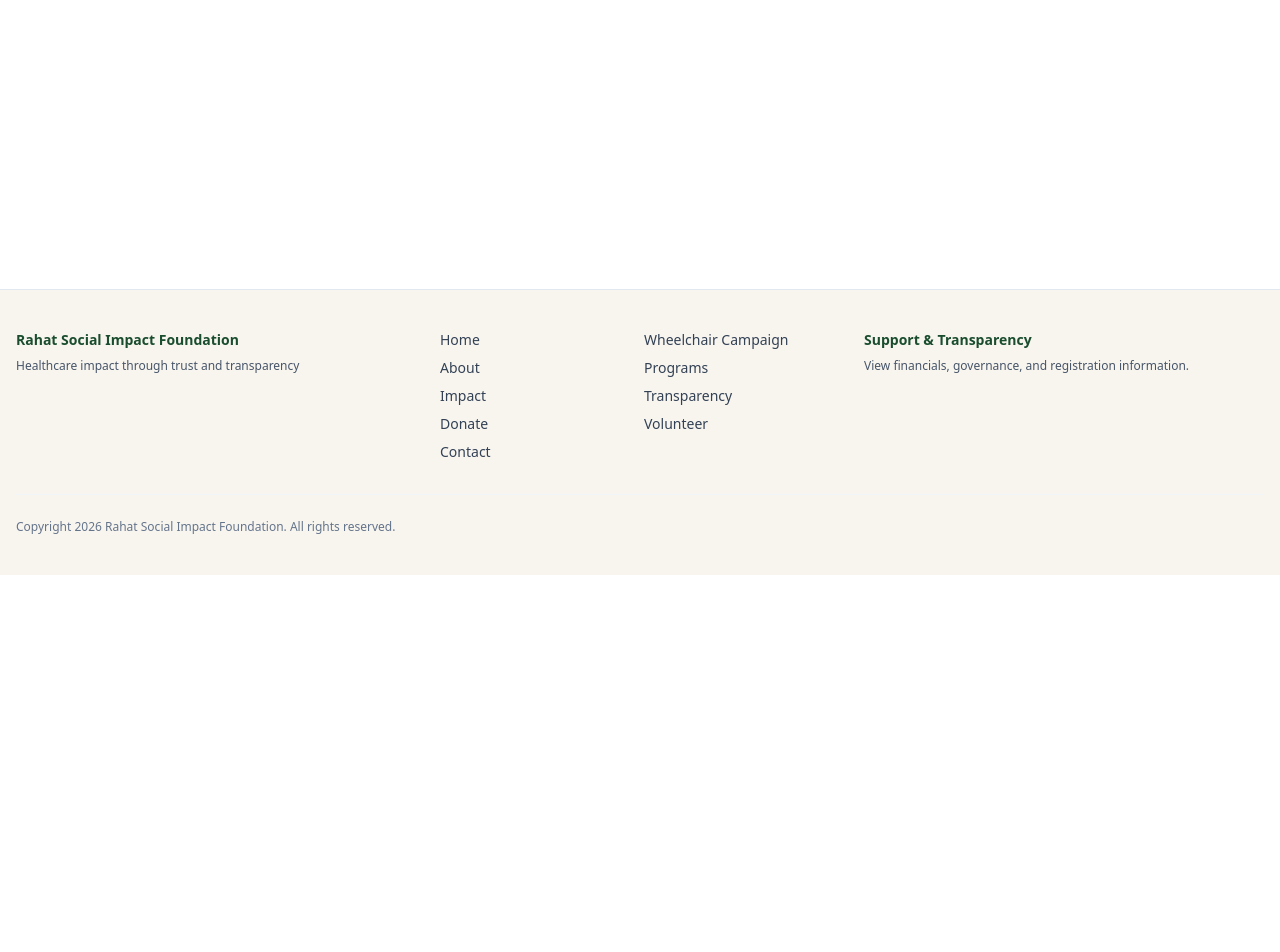
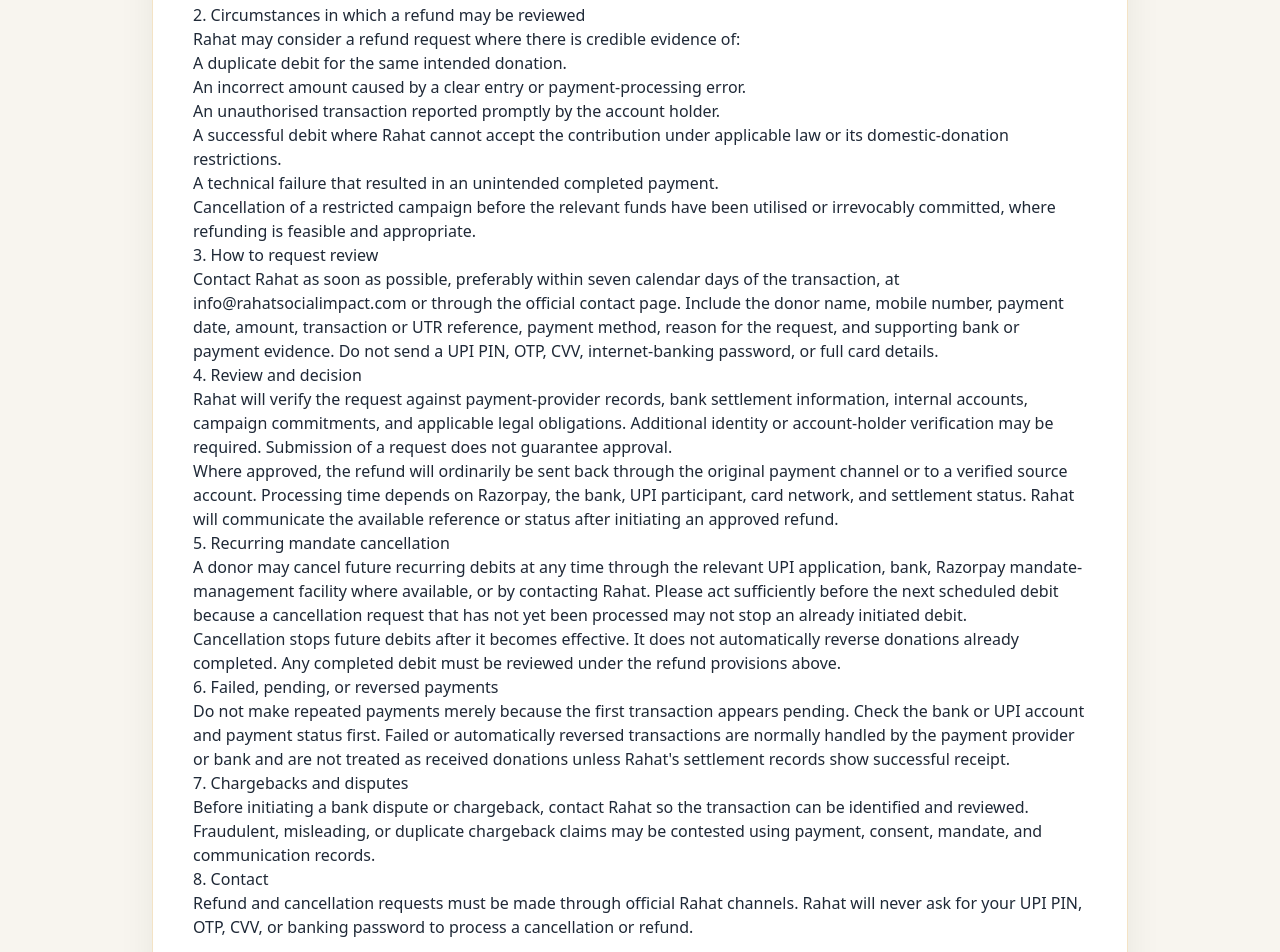
Before and after one commit to ateeb222/rahat-foundation-website, a Next.js app: page /cancellation-and-refund in a window 1280 px wide. Before the commit this address had no page. Shown: the part 600-1552 px from the top of the page. Before the commit the page ends 1175 px from the top, so only its background shows below. Built offline with nearby package versions, Linux system fonts and the light colour scheme.

Commit message:
Add cancellation and refund policy

```diff
--- /dev/null
+++ b/app/cancellation-and-refund/page.tsx
@@ -0,0 +1,71 @@
+import type { Metadata } from 'next';
+import { PolicyPage } from '@/components/legal/PolicyPage';
+import { organization } from '@/lib/organization';
+
+export const metadata: Metadata = {
+  title: 'Cancellation and Refund',
+  description: 'Cancellation of recurring donations and refund handling for donations to Rahat Social Impact Foundation.',
+};
+
+export default function CancellationAndRefundPage() {
+  return (
+    <PolicyPage
+      eyebrow="Donation support"
+      title="Cancellation and Refund Policy"
+      summary="This policy explains how to stop future recurring debits and how Rahat reviews duplicate, mistaken, unauthorised, or technically incorrect donation payments."
+    >
+      <h2>1. One-time donations</h2>
+      <p>
+        A successfully processed voluntary donation is generally final because Rahat may begin allocating or committing funds to the stated charitable purpose after reconciliation. A change of mind alone does not automatically create a right to a refund.
+      </p>
+
+      <h2>2. Circumstances in which a refund may be reviewed</h2>
+      <p>Rahat may consider a refund request where there is credible evidence of:</p>
+      <ul>
+        <li>A duplicate debit for the same intended donation.</li>
+        <li>An incorrect amount caused by a clear entry or payment-processing error.</li>
+        <li>An unauthorised transaction reported promptly by the account holder.</li>
+        <li>A successful debit where Rahat cannot accept the contribution under applicable law or its domestic-donation restrictions.</li>
+        <li>A technical failure that resulted in an unintended completed payment.</li>
+        <li>Cancellation of a restricted campaign before the relevant funds have been utilised or irrevocably committed, where refunding is feasible and appropriate.</li>
+      </ul>
+
+      <h2>3. How to request review</h2>
+      <p>
+        Contact Rahat as soon as possible, preferably within seven calendar days of the transaction, at{' '}
+        <a href={`mailto:${organization.email}`}>{organization.email}</a> or through the official contact page. Include the donor name, mobile number, payment date, amount, transaction or UTR reference, payment method, reason for the request, and supporting bank or payment evidence. Do not send a UPI PIN, OTP, CVV, internet-banking password, or full card details.
+      </p>
+
+      <h2>4. Review and decision</h2>
+      <p>
+        Rahat will verify the request against payment-provider records, bank settlement information, internal accounts, campaign commitments, and applicable legal obligations. Additional identity or account-holder verification may be required. Submission of a request does not guarantee approval.
+      </p>
+      <p>
+        Where approved, the refund will ordinarily be sent back through the original payment channel or to a verified source account. Processing time depends on Razorpay, the bank, UPI participant, card network, and settlement status. Rahat will communicate the available reference or status after initiating an approved refund.
+      </p>
+
+      <h2>5. Recurring mandate cancellation</h2>
+      <p>
+        A donor may cancel future recurring debits at any time through the relevant UPI application, bank, Razorpay mandate-management facility where available, or by contacting Rahat. Please act sufficiently before the next scheduled debit because a cancellation request that has not yet been processed may not stop an already initiated debit.
+      </p>
+      <p>
+        Cancellation stops future debits after it becomes effective. It does not automatically reverse donations already completed. Any completed debit must be reviewed under the refund provisions above.
+      </p>
+
+      <h2>6. Failed, pending, or reversed payments</h2>
+      <p>
+        Do not make repeated payments merely because the first transaction appears pending. Check the bank or UPI account and payment status first. Failed or automatically reversed transactions are normally handled by the payment provider or bank and are not treated as received donations unless Rahat&apos;s settlement records show successful receipt.
+      </p>
+
+      <h2>7. Chargebacks and disputes</h2>
+      <p>
+        Before initiating a bank dispute or chargeback, contact Rahat so the transaction can be identified and reviewed. Fraudulent, misleading, or duplicate chargeback claims may be contested using payment, consent, mandate, and communication records.
+      </p>
+
+      <h2>8. Contact</h2>
+      <p>
+        Refund and cancellation requests must be made through official Rahat channels. Rahat will never ask for your UPI PIN, OTP, CVV, or banking password to process a cancellation or refund.
+      </p>
+    </PolicyPage>
+  );
+}
```
